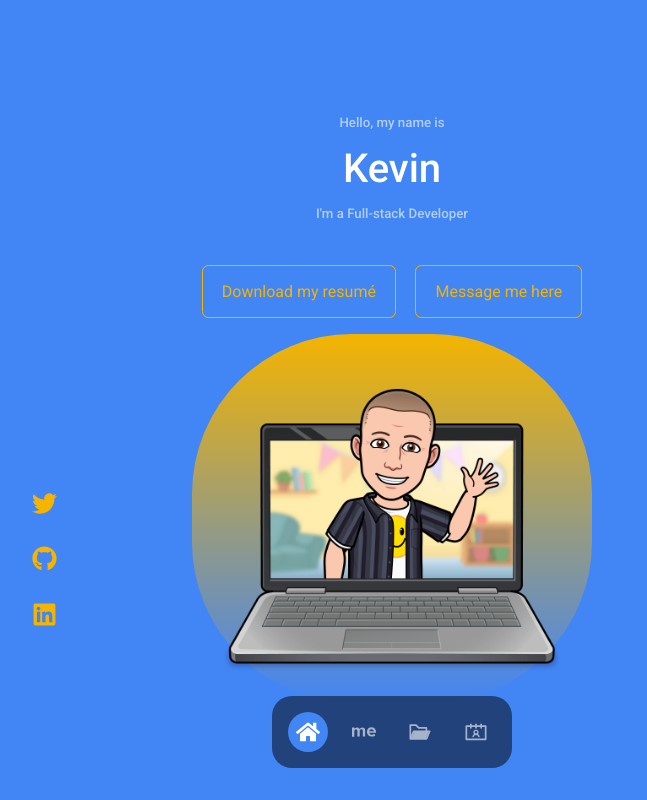
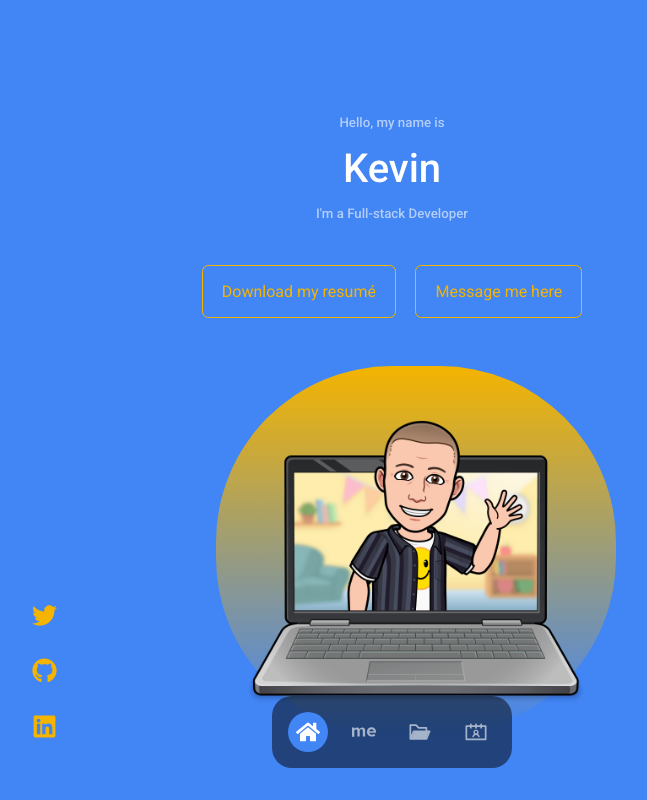
Before and after one commit to kevin-foreman/Personal-React-Portfolio, a React (Create React App) app: page / in a window 1280 px wide. Shown: the top 800 px of the page, without its empty margins (248-895 px from the left). Built offline with nearby package versions, Linux system fonts and the light colour scheme.

Commit message:
Updated header section for mobile response

```diff
--- a/src/components/header/header.css
+++ b/src/components/header/header.css
@@ -27,7 +27,7 @@ header {
     gap: 0.8rem;
     position: absolute;
     left: 0;
-    bottom: 10rem;
+    bottom: 3rem;
     font-size: 25px;
 }
 
@@ -37,16 +37,16 @@ header {
     width: 25rem;
     position: absolute;
     border-radius: 50px;
-    left: calc(50% - 12.5rem);
-    margin-top: 1rem;
-    border-radius: 10rem 10rem;
+    left: calc(50% - 11rem);
+    margin-top: 3rem;
+    border-radius: 11rem 11rem;
     padding: 1rem 2rem;
 }
 
 /* ---------------------MEDIA QUERIES (tablets and such)---------------------- */
 @media screen and (max-width: 1024px) {
     header {
-        height: 100vh;
+        height: 68vh;
     }
 
 }
```
